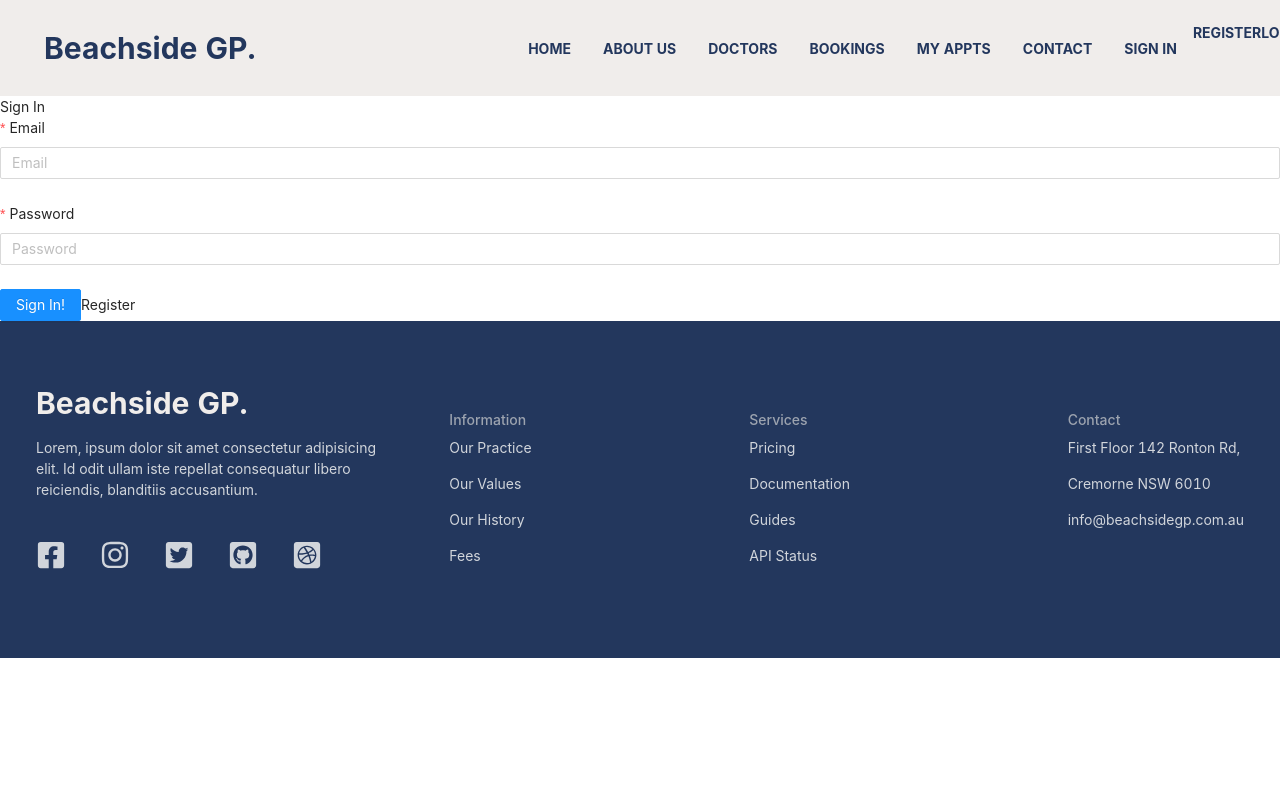
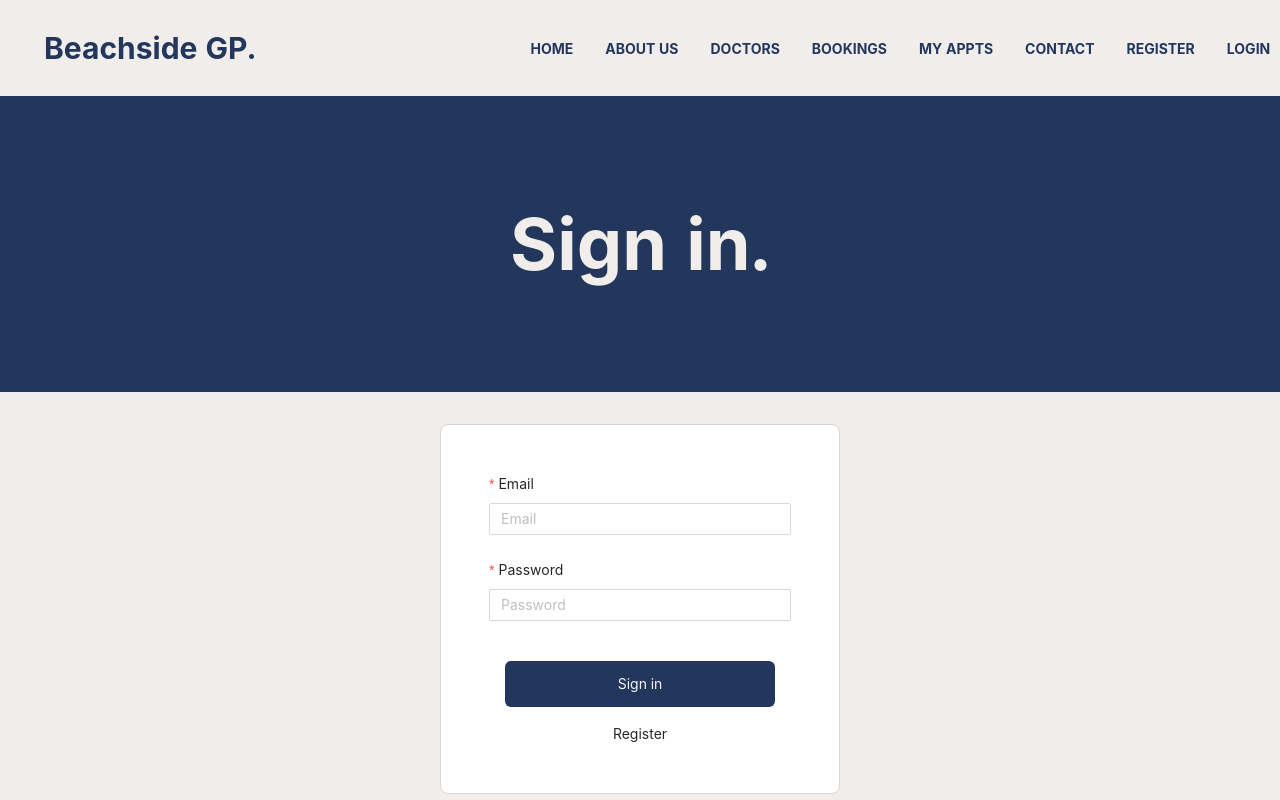
Before and after one commit to marlonmoreira000/clinic-concierge-app-frontend, a React (Vite) app: page /login in a window 1280 px wide. Shown: the top 800 px of the page. Built offline with nearby package versions, Linux system fonts and the light colour scheme.

Commit message:
refactor login/register pages and add private routes

```diff
--- a/src/components/App.jsx
+++ b/src/components/App.jsx
@@ -1,4 +1,5 @@
 import { BrowserRouter, Route, Routes } from "react-router-dom";
+import { PrivateRoute } from "./auth/PrivateRoute";
 import Nav from "./Nav";
 import Home from "./pages/Home";
 import About from "./pages/About";
@@ -7,7 +8,6 @@ import Bookings from "./pages/Bookings";
 import MakeBooking from "./pages/MakeBooking";
 import MyAppointments from "./pages/MyAppointments";
 import Contact from "./pages/Contact";
-import Signin from "./pages/Signin";
 import PageNotFound from "./pages/PageNotFound";
 import Footer from "./Footer";
 import Register from "./pages/Register";
@@ -21,11 +21,24 @@ const App = () => {
         <Route path="/" element={<Home />} />
         <Route path="/about" element={<About />} />
         <Route path="/doctors" element={<Doctors />} />
-        <Route path="/bookings" element={<Bookings />} />
+        <Route
+          path="/bookings"
+          element={
+            <PrivateRoute>
+              <Bookings />
+            </PrivateRoute>
+          }
+        />
         <Route path="/bookings/:id" element={<MakeBooking />} />
-        <Route path="/my-appointments" element={<MyAppointments />} />
+        <Route
+          path="/my-appointments"
+          element={
+            <PrivateRoute>
+              <MyAppointments />
+            </PrivateRoute>
+          }
+        />
         <Route path="/contact" element={<Contact />} />
-        <Route path="/sign-in" element={<Signin />} />
         <Route path="/register" element={<Register />} />
         <Route path="/login" element={<Login />} />
         <Route path="*" element={<PageNotFound />} />
--- a/src/components/Nav.jsx
+++ b/src/components/Nav.jsx
@@ -28,19 +28,14 @@ const Nav = () => {
           <li className="p-4">
             <Link to="/bookings">Bookings</Link>
           </li>
-          <li className="p-4 flex-shrink-0">
-            <Link to="/my-appointments">My appts</Link>
-          </li>
+          {<li className="p-4 flex-shrink-0"><Link to="/my-appointments">My appts</Link></li>}
           <li className="p-4">
             <Link to="/contact">Contact</Link>
           </li>
-          <li className="p-4 flex-shrink-0">
-            <Link to="/sign-in">Sign in</Link>
-          </li>
-          <li>
+          <li className="p-4">
             <Link to="/register">Register</Link>
           </li>
-          <li>
+          <li className="p-4">
             <Link to="/login">Login</Link>
           </li>
         </ul>
--- a/src/components/auth/PrivateRoute.jsx
+++ b/src/components/auth/PrivateRoute.jsx
@@ -1,14 +1,13 @@
-import { Redirect, Route } from "react-router-dom";
 import { useUser } from "./useUser";
+import { Navigate } from "react-router-dom";
 
 // Check for logged in user for protected routes
-export const PrivateRoute = (props) => {
+export const PrivateRoute = ({children}) => {
   // Confirm logged in user with 'useUser' function
   const user = useUser();
 
-  // If no user confirmed, redirect to login, preventing access to protected routes
-  if (!user) return <Redirect to="/login" />;
-
-  // Otherwise, once logged in user confirmed, proceed to protected route
-  return <Route {...props} />;
+  if (user) {
+    return children;
+  }
+  return <Navigate to="/login" />;
 };
--- a/src/components/pages/Bookings.jsx
+++ b/src/components/pages/Bookings.jsx
@@ -2,6 +2,7 @@ import { DatePicker, Button, Dropdown, Menu } from "antd";
 import React, { useState, useEffect } from "react";
 import Header from "../Header";
 import TimeslotCard from "../TimeslotCard";
+import { useToken } from "../auth/useToken";
 
 const Bookings = () => {
   // dynamic data ("state")
@@ -10,10 +11,17 @@ const Bookings = () => {
   const [doctor, setDoctor] = useState(""); // represents doctor selected on dropdown
   const [dropdownItems, setDropdownItems] = useState(false);
   const [appointments, setAppointments] = useState(false);
+  const [token, setToken] = useToken();
 
   useEffect(() => {
     // get doctors info from API
-    fetch("https://clinic-concierge.herokuapp.com/api/v1/doctors/")
+    fetch("https://clinic-concierge.herokuapp.com/api/v1/doctors/", {
+      headers: {
+        "Accept": "application/json",
+        "Content-Type": " application/json",
+        "Authorization": `Bearer ${token}`
+      },
+    })
       .then((res) => res.json())
       .then((data) => {
         setDoctors(data);
@@ -25,7 +33,9 @@ const Bookings = () => {
 
   useEffect(() => {
     // get available appointments from API
-    fetch("https://clinic-concierge.herokuapp.com/api/v1/appointments?booked=false")
+    fetch(
+      "https://clinic-concierge.herokuapp.com/api/v1/appointments?booked=false"
+    )
       .then((res) => res.json())
       .then((data) => {
         setAppointments(data);
@@ -95,8 +105,12 @@ const Bookings = () => {
             <ul className="pt-6">
               {appointments
                 ? appointments.map((item, index) => {
-                  return (
-                      <TimeslotCard item={item} index={index} doctors={doctors} />
+                    return (
+                      <TimeslotCard
+                        item={item}
+                        index={index}
+                        doctors={doctors}
+                      />
                     );
                   })
                 : "Loading..."}
--- a/src/components/pages/Login.jsx
+++ b/src/components/pages/Login.jsx
@@ -1,8 +1,8 @@
-import { Form, Input, Button } from "antd";
+import { Input, Button, message, Form } from "antd";
 import { Link, useNavigate } from "react-router-dom";
 import axios from "axios";
 import { useToken } from "../auth/useToken";
-import toast, { Toaster } from "react-hot-toast";
+import Header from "../Header";
 
 const Login = () => {
   const navigate = useNavigate();
@@ -11,38 +11,43 @@ const Login = () => {
   // Login
   const onFinish = async (values) => {
     try {
-      const response = await axios.post("https://clinic-concierge.herokuapp.com/api/v1/login", values);
+      const response = await axios.post(
+        "https://clinic-concierge.herokuapp.com/api/v1/login",
+        values
+      );
       if (!response.data.error) {
-        toast.success(response.data.message);
+        message.success(response.data.message);
         setToken(response.data.accessToken);
 
         navigate("/");
       } else {
-        toast.error(response.data.message);
+        message.error(response.data.message);
       }
     } catch (error) {
       if (error.response.data.message) {
-        toast.error(error.response.data.message);
+        message.error(error.response.data.message);
       } else {
-        toast.error("Something went wrong");
+        message.error("Something went wrong");
       }
     }
   };
 
   const onFinishFailed = (errorInfo) => {
     console.log(`Failed: ${errorInfo}`);
-    toast.error("Something went wrong, ${errorInfo}");
+    message.error("Something went wrong, ${errorInfo}");
   };
 
   return (
-    <div className="authentication">
-      <div><Toaster /></div>
-      <div className="login">
-        <h1 className="card-title">Sign In</h1>
-        <Form layout="vertical"
+    <>
+      <Header text="Sign in." />
+      <div className="bg-[#f0edeb] py-8">
+        <div className="p-12 flex flex-col justify-center max-w-[400px] mx-auto border border-gray-300 rounded-lg bg-white">
+          <Form
+            layout="vertical"
             onFinish={onFinish}
             onFinishFailed={onFinishFailed}
-          autoComplete="off">
+            autoComplete="off"
+          >
             <Form.Item
               label="Email"
               name="email"
@@ -54,7 +59,7 @@ const Login = () => {
                 {
                   required: true,
                   message: "Email is required",
-              }
+                },
               ]}
             >
               <Input placeholder="Email" />
@@ -71,16 +76,21 @@ const Login = () => {
             >
               <Input placeholder="Password" type="password" />
             </Form.Item>
-          <Button type="primary" htmlType="submit">
-            Sign In!
-          </Button>
-
-          <Link className="anchor" to="/register">
+            <div className="flex flex-wrap justify-center pt-4">
+              <button
+                htmlType="submit"
+                className="w-full bg-[#23375d] hover:bg-[#334b88] text-gray-100 py-3 px-6 rounded-md mx-4"
+              >
+                Sign in
+              </button>
+              <Link className="anchor pt-4" to="/register">
                 Register
               </Link>
+            </div>
           </Form>
         </div>
       </div>
+    </>
   );
 };
 
--- a/src/components/pages/Register.jsx
+++ b/src/components/pages/Register.jsx
@@ -1,12 +1,14 @@
-import { Form, Input, Button } from "antd";
+import { Form, Input, Button, message } from "antd";
 import React from "react";
 import { Link, useNavigate } from "react-router-dom";
 import axios from "axios";
-import toast, { Toaster } from "react-hot-toast";
+import { useToken } from "../auth/useToken";
+import Header from "../Header";
 
 const Register = () => {
   // const [token, setToken] = useToken();
   const navigate = useNavigate();
+  const [token, setToken] = useToken();
 
   // Send request with supplied values to server for confirmation
   const onFinish = async (values) => {
@@ -14,35 +16,36 @@ const Register = () => {
       const response = await axios.post("https://clinic-concierge.herokuapp.com/api/v1/register", values);
       // If registration successful, notify user and redirect to login, otherwise notify error
       if (!response.data.error) {
-        toast.success(response.data.message);
-        toast("Redirecting to Login");
+        message.success(response.data.message);
         navigate("/login");
       } else {
-        toast.error(response.data.message);
+        message.error(response.data.message);
       }
     } catch (error) {
       if (error.response.data.message) {
-        toast.error(error.response.data.message);
+        message.error(error.response.data.message);
       } else {
-        toast.error("Something went wrong");
+        message.error("Something went wrong");
       }
     }
   };
 
   const onFinishFailed = (errorInfo) => {
     console.log(`Failed: ${errorInfo}`);
-    toast.error("Something went wrong, ${errorInfo}");
+    message.error("Something went wrong, ${errorInfo}");
   };
 
   return (
-    <div className="authentication">
-      <div><Toaster /></div>
-      <div className="registration">
-        <h1 className="card-title">Please Register</h1>
-        <Form layout="vertical"
+    <>
+      <Header text="Register." />
+      <div className="bg-[#f0edeb] py-8">
+        <div className="p-12 flex flex-col justify-center max-w-[400px] mx-auto border border-gray-300 rounded-lg bg-white">
+          <Form
+            layout="vertical"
             onFinish={onFinish}
             onFinishFailed={onFinishFailed}
-          autoComplete="off">
+            autoComplete="off"
+          >
             <Form.Item
               label="Email"
               name="email"
@@ -54,7 +57,7 @@ const Register = () => {
                 {
                   required: true,
                   message: "Email is required",
-              }
+                },
               ]}
             >
               <Input placeholder="Email" />
@@ -71,19 +74,26 @@ const Register = () => {
                 {
                   required: true,
                   message: "Password is required",
-              }
+                },
               ]}
             >
               <Input placeholder="Password" type="password" />
             </Form.Item>
-          <Button type="primary" htmlType="submit">Register!</Button>
-
-          <Link className="anchor" to="/login">
-            Login
+            <div className="flex flex-wrap justify-center pt-4">
+              <button
+                htmlType="submit"
+                className="w-full bg-[#23375d] hover:bg-[#334b88] text-gray-100 py-3 px-6 rounded-md mx-4"
+              >
+                Register
+              </button>
+              <Link className="anchor pt-4" to="/login">
+                  Sign in
               </Link>
+            </div>
           </Form>
         </div>
       </div>
+    </>
   );
 };
 
```
Lines whose indentation alone changed are shown as unchanged.
